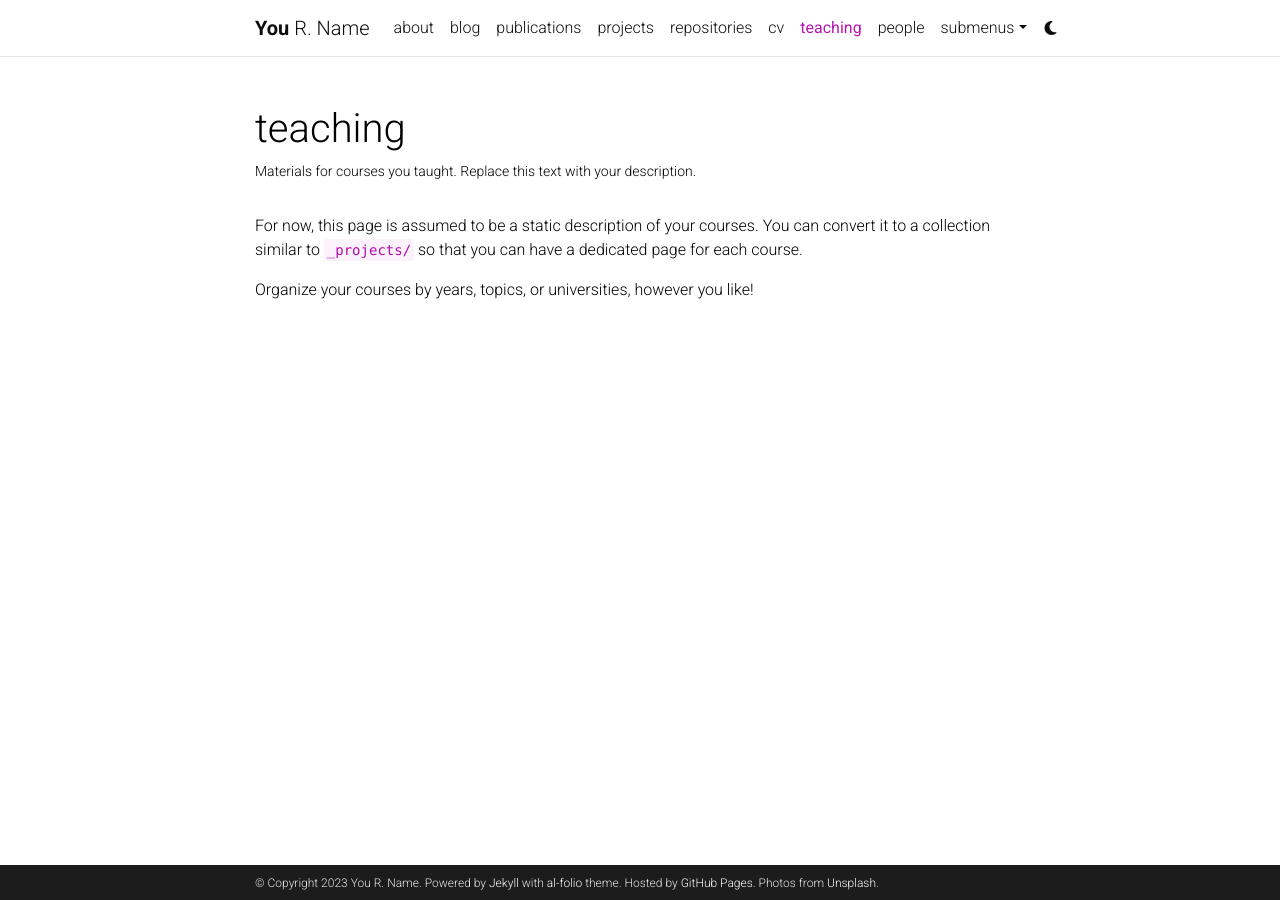
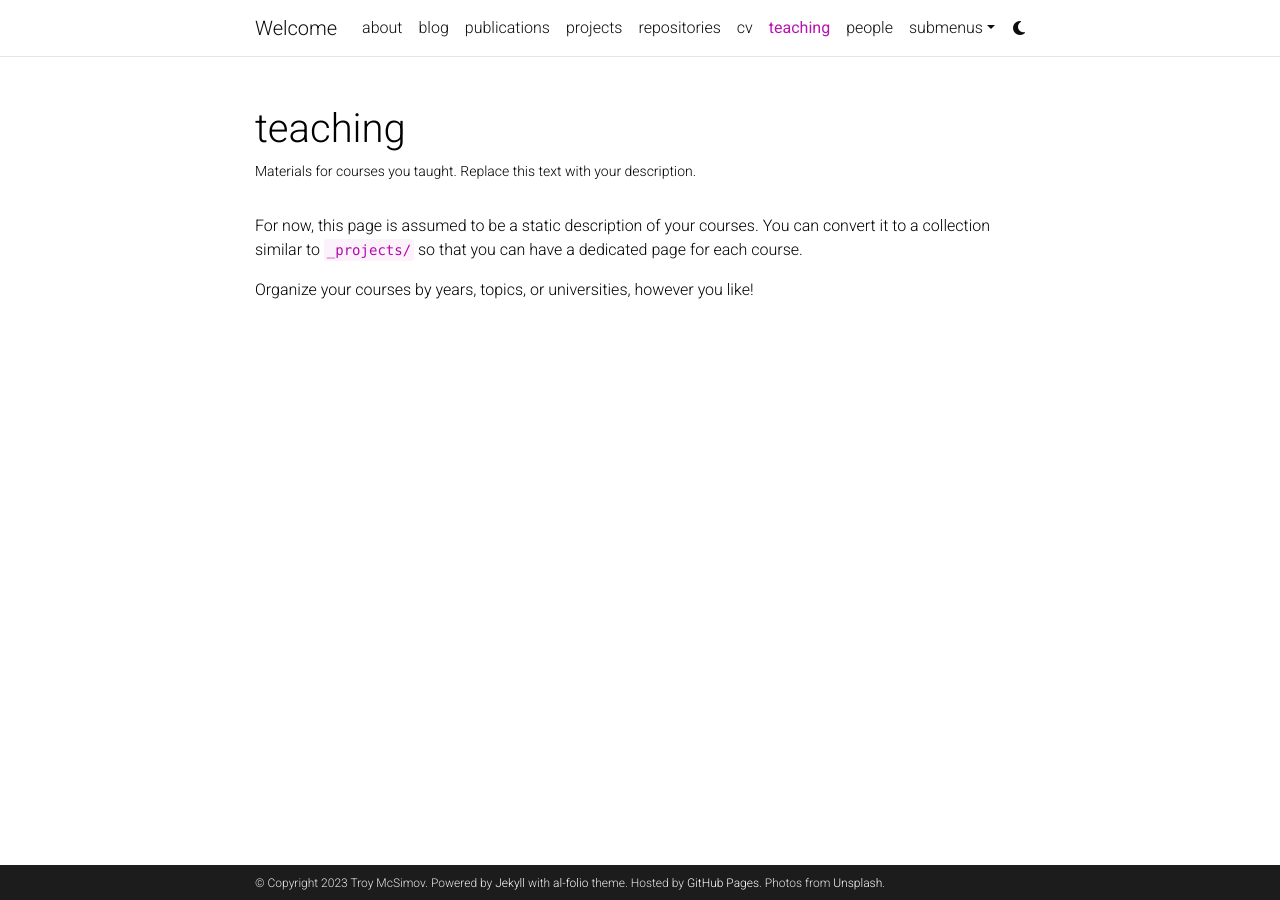
Before and after one commit to troymcsimov/troymcsimov.github.io, a Jekyll site: the page built from _pages/teaching.md, in a window 1280 px wide. Built offline with Jekyll 4.4.1, drawn with Linux system fonts in a browser that asks for light colours; comment, search, counter and statistics services are not loaded; a style sheet for code colours, icons or effects is not loaded.

Commit message:
Update _config.yml

```diff
--- a/_config.yml
+++ b/_config.yml
@@ -2,13 +2,13 @@
 # Site settings
 # -----------------------------------------------------------------------------
 
-title: blank # the website title (if blank, full name will be used instead)
-first_name: You
-middle_name: R.
-last_name: Name
-email: you@example.com
+title: Welcome
+first_name: Troy
+middle_name:
+last_name: McSimov
+email: tmcsimov@smu.edu
 description: > # the ">" symbol means to ignore newlines until "footer_text:"
-  A simple, whitespace theme for academics. Based on [*folio](https://github.com/bogoli/-folio) design.
+  Academia GitHub Website for Troy McSimov
 footer_text: >
   Powered by <a href="https://jekyllrb.com/" target="_blank">Jekyll</a> with <a href="https://github.com/alshedivat/al-folio">al-folio</a> theme.
   Hosted by <a href="https://pages.github.com/" target="_blank">GitHub Pages</a>.
@@ -18,8 +18,8 @@
 lang: en # the language of your site (for example: en, fr, cn, ru, etc.)
 icon: ⚛️  # the emoji used as the favicon (alternatively, provide image name in /assets/img/)
 
-url: https://alshedivat.github.io # the base hostname & protocol for your site
-baseurl: /al-folio # the subpath of your site, e.g. /blog/
+url: https://troymcsimov.github.io # the base hostname & protocol for your site
+baseurl: / # the subpath of your site, e.g. /blog/
 last_updated: false # set to true if you want to display last updated in the footer
 impressum_path:  # set to path to include impressum link in the footer, use the same path as permalink in a page, helps to conform with EU GDPR
 
```
